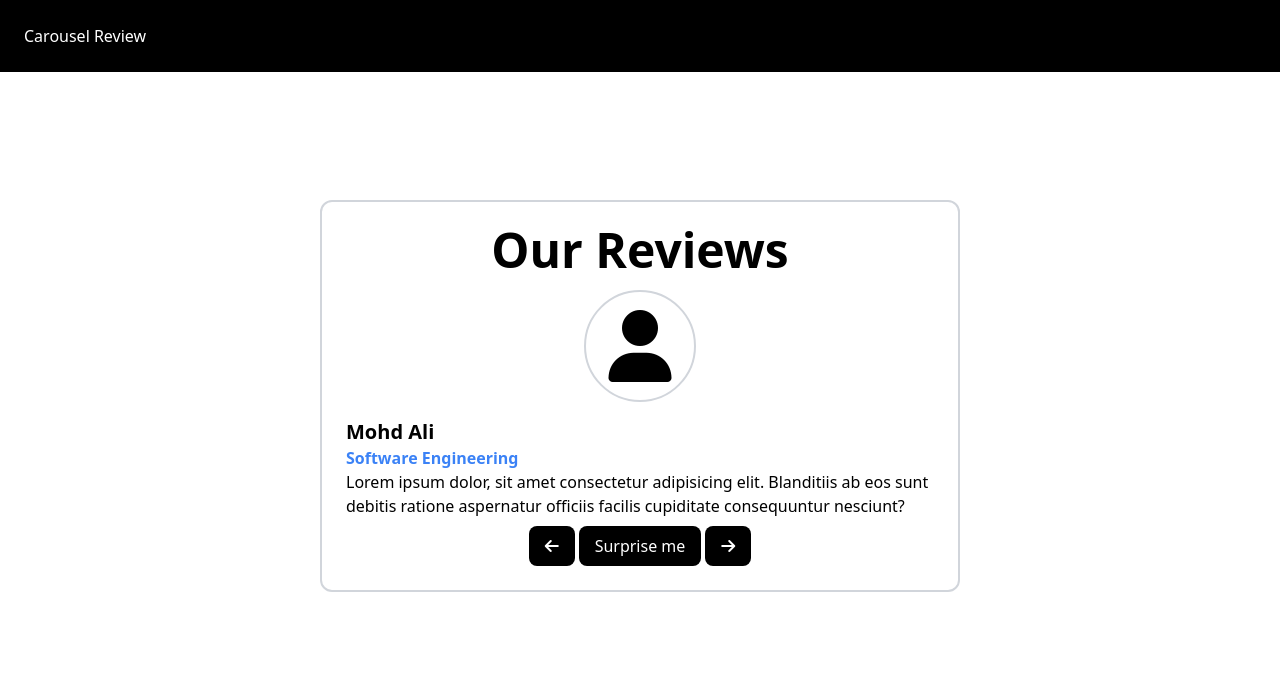
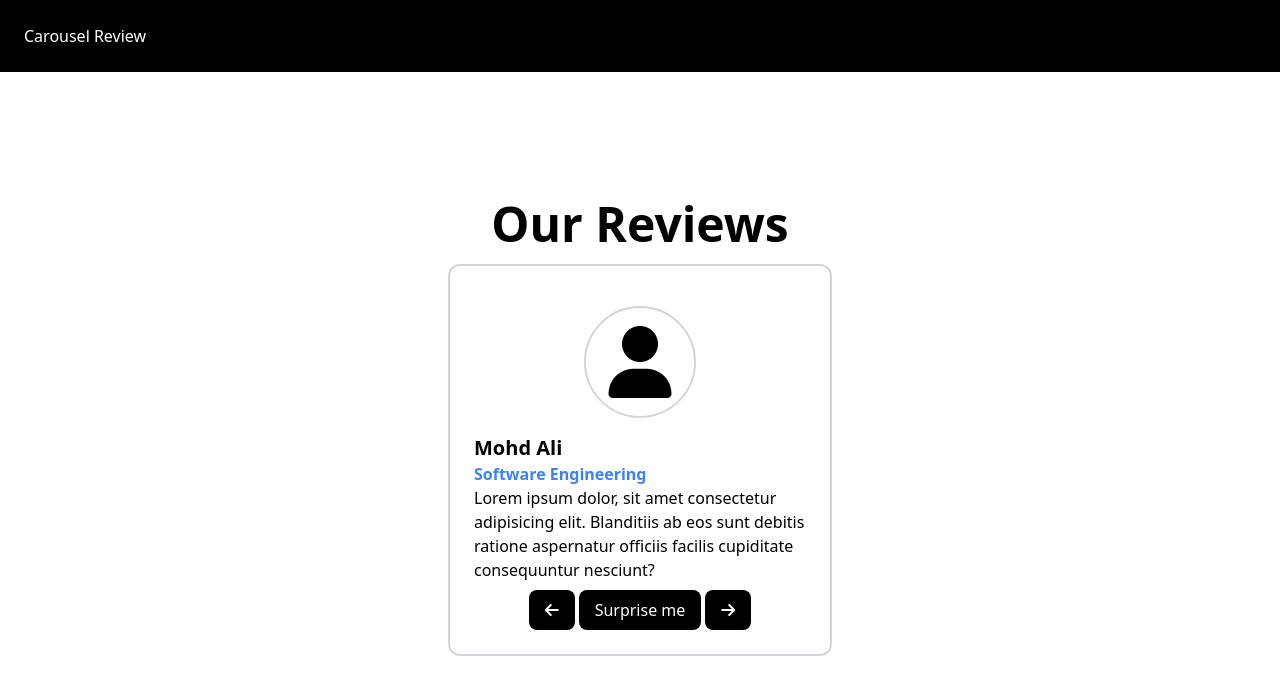
Before and after one commit to fathulfahmy/js-mini-projects, a website: page public/carousel-review/index.html in a window 1280 px wide. Drawn offline with Linux system fonts and the light colour scheme.

Commit message:
feat: place title outside card

```diff
--- a/public/carousel-review/index.html
+++ b/public/carousel-review/index.html
@@ -20,16 +20,15 @@
 
 		<!-- main -->
 		<main>
-			<div class="flex flex-wrap items-center justify-center">
+			<div class="flex flex-wrap items-center justify-center mt-32">
+				<h2
+					class="w-full text-center font-extrabold text-3xl sm:text-4xl lg:text-5xl"
+				>
+					Our Reviews
+				</h2>
 				<div
-					class="border-2 border-solid border-gray-300 rounded-xl w-2/4 mt-32 p-6"
+					class="border-2 border-solid border-gray-300 rounded-xl w-96 mt-4 p-6"
 				>
-					<h2
-						class="text-center font-extrabold text-3xl sm:text-4xl lg:text-5xl"
-					>
-						Our Reviews
-					</h2>
-
 					<!-- image -->
 					<div class="flex justify-center">
 						<div
@@ -40,7 +39,7 @@
 					</div>
 
 					<article class="">
-						<h4 class="font-bold text-xl" id="name">Mohd Ali</h4>
+						<h4 class="font-bold text-xl" id="author">Mohd Ali</h4>
 						<p class="font-bold text-blue-500" id="job">Software Engineering</p>
 						<p id="info">
 							Lorem ipsum dolor, sit amet consectetur adipisicing elit.
```
Also changed, not shown: public/styles.css.
